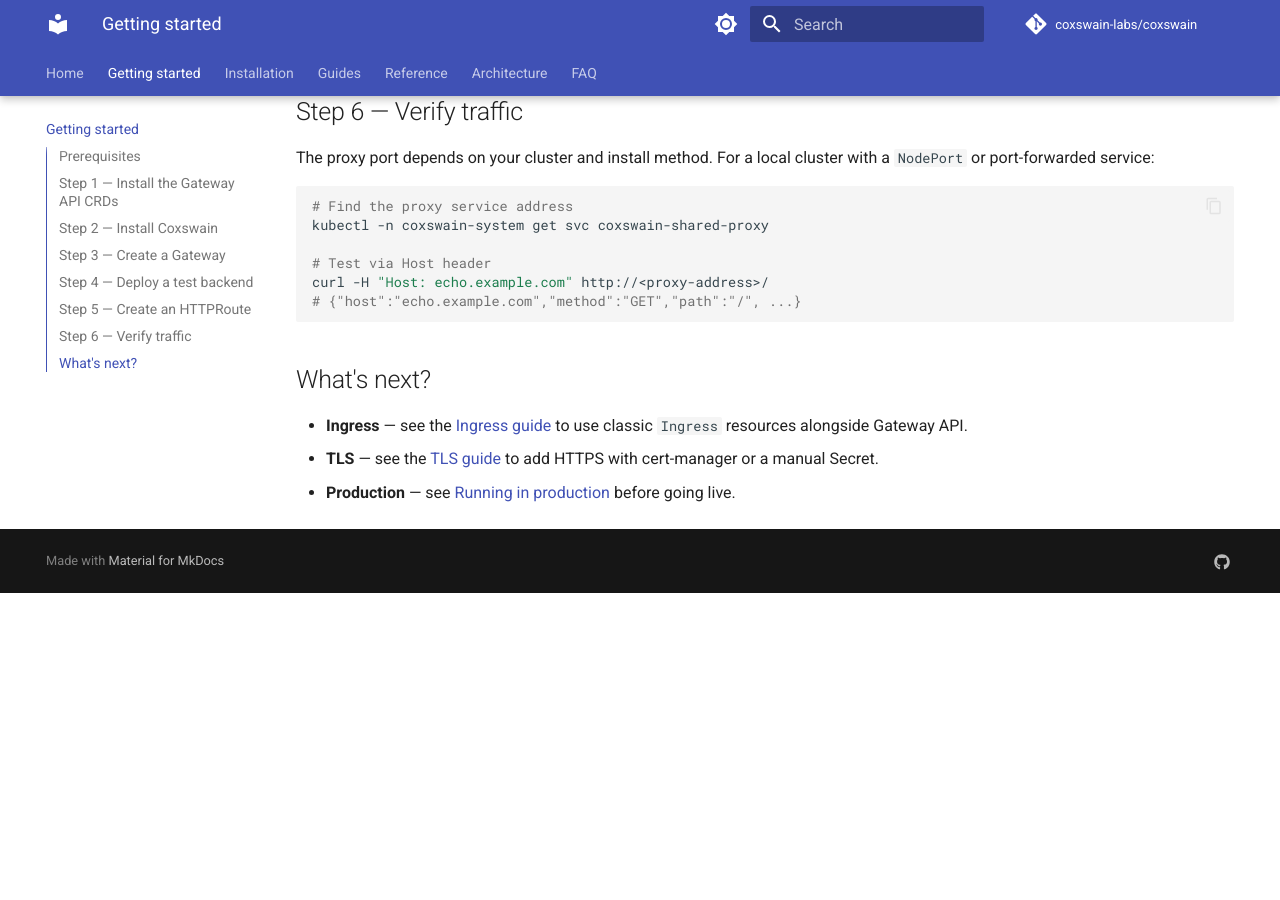
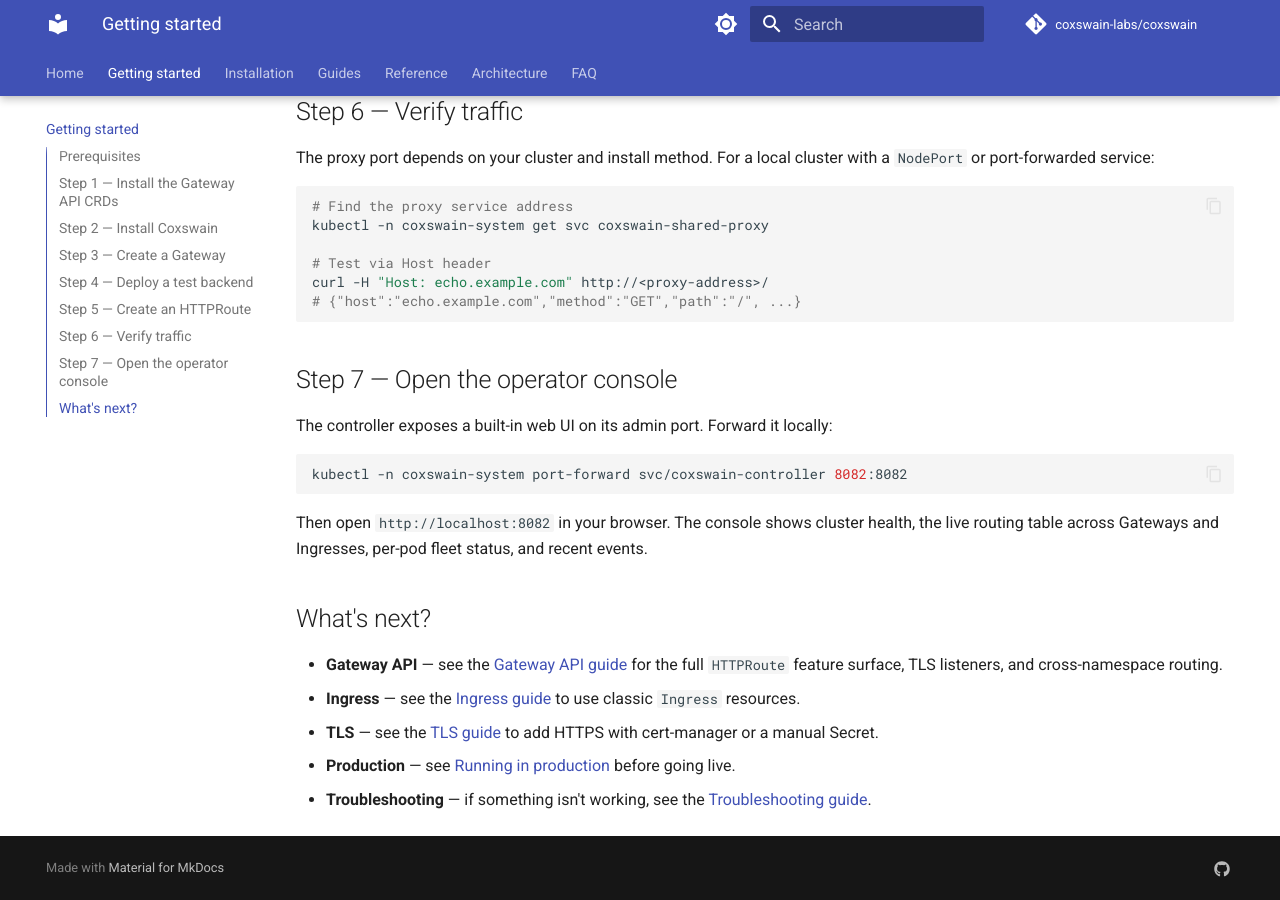
Before and after one commit to coxswain-labs/coxswain, an MkDocs documentation site: the page built from docs/src/getting-started.md, in a window 1280 px wide and 900 px high, scrolled down 2928 px. Built offline with MkDocs 1.6.1 and Material for MkDocs 9.7.7, drawn with Linux system fonts in a browser that asks for light colours; comment, search, counter and statistics services are not loaded; the version menu is left out; before the commit the page ends 3521 px from its top, so only the background shows below that.

Commit message:
docs: polish index, README, and getting-started prose
- index.md: reframe project summary as tagline + feature bullets;
  keep "Cloudflare's battle-tested proxy library" for Pingora;
  replace architecture blurb with a link; remove roadmap project link
- README.md: align opening tagline with index ("bridges classic Ingress
  and Gateway API HTTPRoute in a single proxy fleet"); adopt
  "Cloudflare's battle-tested proxy library" wording; remove roadmap link
- getting-started.md: remove redundant Early-development admonition;
  add Step 7 (operator console port-forward); add Gateway API guide and
  Troubleshooting links to What's next; tighten Ingress bullet

Refs #214

Co-Authored-By: Claude Sonnet 4.6 <noreply@anthropic.com>

````diff
--- a/docs/src/getting-started.md
+++ b/docs/src/getting-started.md
@@ -155,8 +155,20 @@ curl -H "Host: echo.example.com" http://<proxy-address>/
 # {"host":"echo.example.com","method":"GET","path":"/", ...}
 ```
 
+## Step 7 — Open the operator console
+
+The controller exposes a built-in web UI on its admin port. Forward it locally:
+
+```bash
+kubectl -n coxswain-system port-forward svc/coxswain-controller 8082:8082
+```
+
+Then open `http://localhost:8082` in your browser. The console shows cluster health, the live routing table across Gateways and Ingresses, per-pod fleet status, and recent events.
+
 ## What's next?
 
-- **Ingress** — see the [Ingress guide](guides/ingress.md) to use classic `Ingress` resources alongside Gateway API.
+- **Gateway API** — see the [Gateway API guide](guides/gateway-api.md) for the full `HTTPRoute` feature surface, TLS listeners, and cross-namespace routing.
+- **Ingress** — see the [Ingress guide](guides/ingress.md) to use classic `Ingress` resources.
 - **TLS** — see the [TLS guide](guides/tls.md) to add HTTPS with cert-manager or a manual Secret.
 - **Production** — see [Running in production](guides/running-in-production.md) before going live.
+- **Troubleshooting** — if something isn't working, see the [Troubleshooting guide](guides/troubleshooting.md).
````
Also changed, not shown: docs/src/index.md (+2 -2 lines), README.md.
